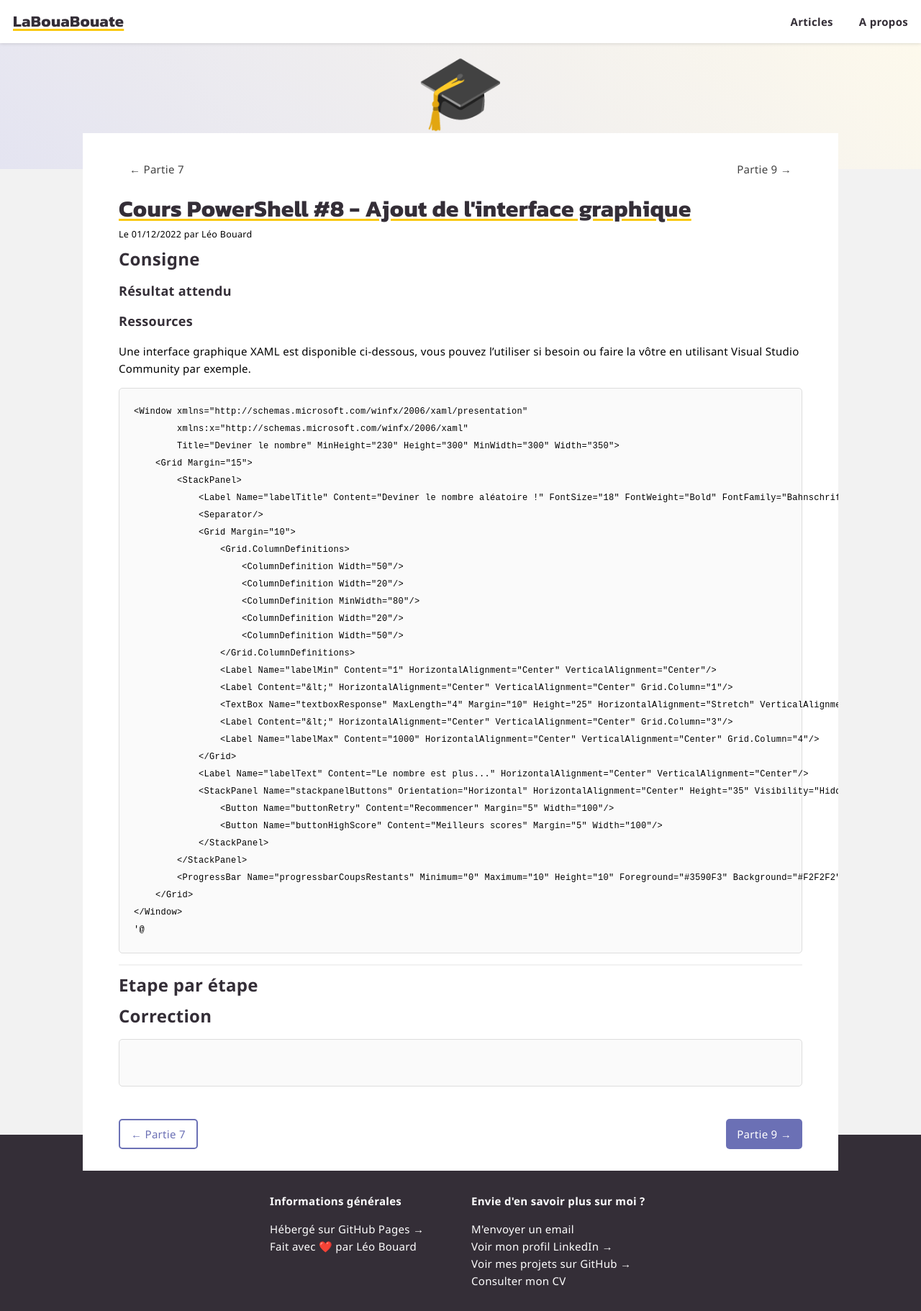
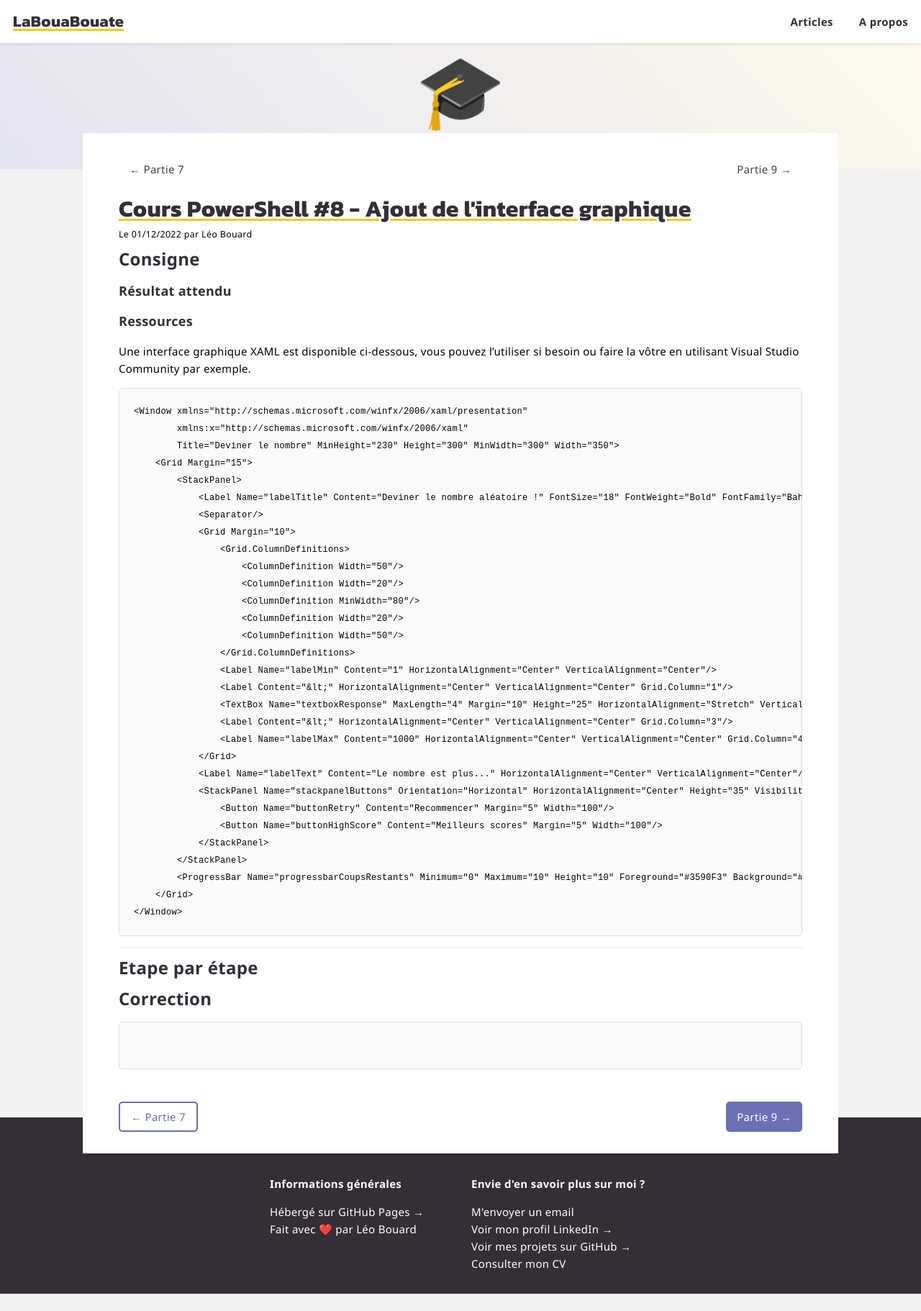
Before and after one commit to leobouard/leobouard.github.io, a Jekyll site: the page built from _posts/2022-12-01-cours-pratique-powershell-008.md, in a window 1280 px wide. Shown: the whole page at 72% size. Built offline with Jekyll 4.4.1, drawn with Linux system fonts in a browser that asks for light colours; some web fonts are replaced; after the commit the page ends 1798 px from its top, so only the background shows below that.

Commit message:
Modification extrait de code

````diff
--- a/_posts/2022-12-01-cours-pratique-powershell-008.md
+++ b/_posts/2022-12-01-cours-pratique-powershell-008.md
@@ -50,7 +50,6 @@ Une interface graphique XAML est disponible ci-dessous, vous pouvez l'utiliser s
         <ProgressBar Name="progressbarCoupsRestants" Minimum="0" Maximum="10" Height="10" Foreground="#3590F3" Background="#F2F2F2" Margin="10" HorizontalAlignment="Stretch" VerticalAlignment="Bottom"/>
     </Grid>
 </Window>
-'@
 ```
 
 ---
--- a/assets/css/style.scss
+++ b/assets/css/style.scss
@@ -157,11 +157,11 @@ main {
         background-color: #fafafa;
         border: 1px solid #ddd;
         padding: 20px;
+        overflow: scroll;
     }
 
     pre > code {
         white-space: pre;
-        overflow: scroll;
 
         /*PowerShell*/
         .bp, .nv, .bp { color: #001080; } /*Variables*/
````
